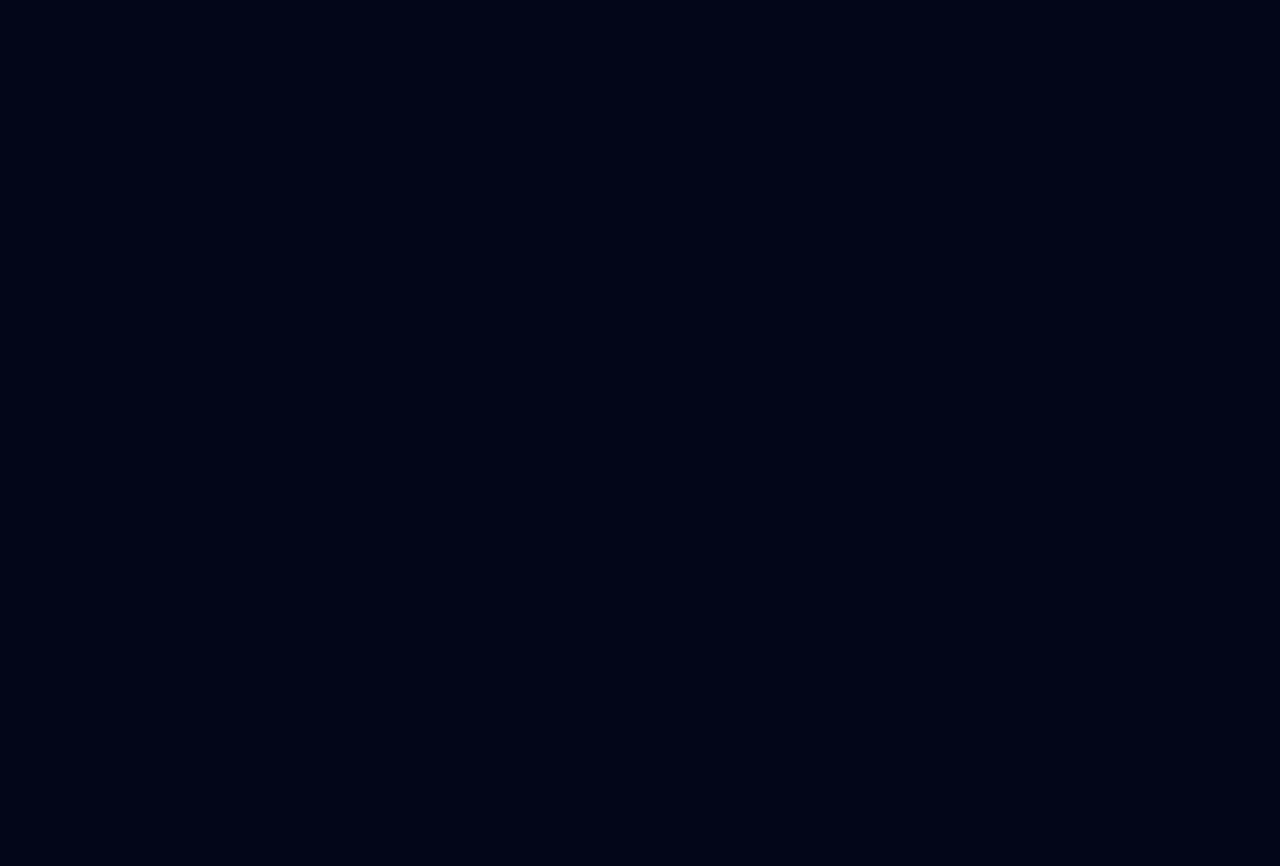
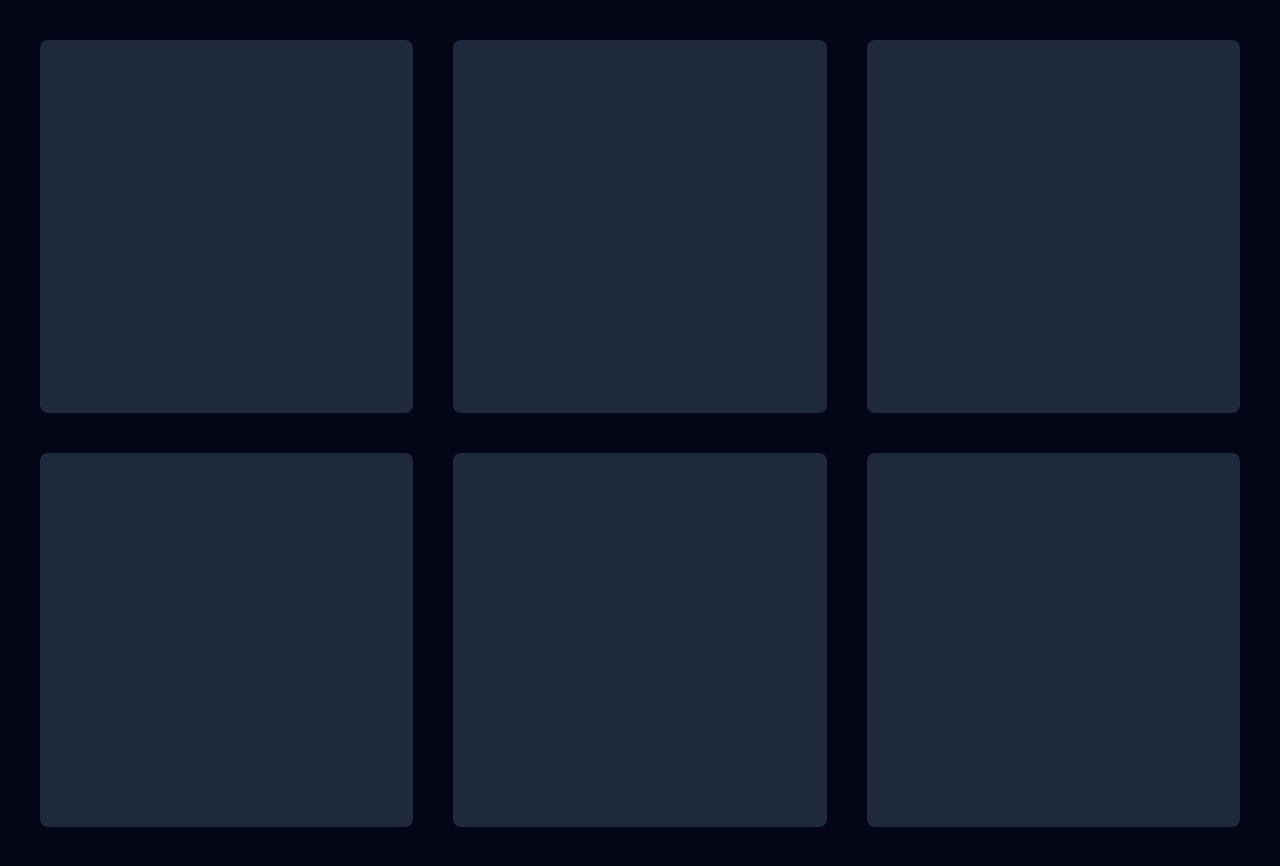
Before and after one commit to DrakeAlia/framer-motion-basics, a Next.js app: page / in a window 1280 px wide. Before the commit the page ends 800 px from the top, so only its background shows below. Built offline with nearby package versions, Linux system fonts and the light colour scheme.

Commit message:
setup grid

```diff
--- a/src/app/layout.tsx
+++ b/src/app/layout.tsx
@@ -1,6 +1,6 @@
 import type { Metadata } from "next";
 import { Inter } from "next/font/google";
-import "./globals.css";
+import "@/styles/globals.css";
 
 const inter = Inter({ subsets: ["latin"] });
 
--- a/src/app/page.tsx
+++ b/src/app/page.tsx
@@ -1,16 +1,29 @@
-import Image from "next/image";
+"use client";
+
+import { motion } from "framer-motion";
 
 export default function Home() {
   return (
     <div className="flex flex-col gap-10 overflow-x-hidden">
-      <section className="grid grid-cols-3 p-10 gap-10">
-        <div className="bg-slate-800 aspect-sqaure rounded-lg justify-center flex items-center gap-10"></div>
-        <div className="bg-slate-800 aspect-sqaure rounded-lg justify-center flex items-center gap-10"></div>
-        <div className="bg-slate-800 aspect-sqaure rounded-lg justify-center flex items-center gap-10"></div>
-        <div className="bg-slate-800 aspect-sqaure rounded-lg justify-center flex items-center gap-10"></div>
-        <div className="bg-slate-800 aspect-sqaure rounded-lg justify-center flex items-center gap-10"></div>
-        <div className="bg-slate-800 aspect-sqaure rounded-lg justify-center flex items-center gap-10"></div>
-      </section>
+      <motion.section
+        variants={{
+          hidden: { opacity: 0 },
+          show: {
+            opacity: 1,
+            transition: {
+              staggerChildren: 0.25,
+            },
+          },
+        }}
+        className="grid grid-cols-3 p-10 gap-10"
+      >
+        <div className="bg-slate-800 aspect-square rounded-lg justify-center flex items-center gap-10"></div>
+        <div className="bg-slate-800 aspect-square rounded-lg justify-center flex items-center gap-10"></div>
+        <div className="bg-slate-800 aspect-square rounded-lg justify-center flex items-center gap-10"></div>
+        <div className="bg-slate-800 aspect-square rounded-lg justify-center flex items-center gap-10"></div>
+        <div className="bg-slate-800 aspect-square rounded-lg justify-center flex items-center gap-10"></div>
+        <div className="bg-slate-800 aspect-square rounded-lg justify-center flex items-center gap-10"></div>
+      </motion.section>
     </div>
   );
 }
```
Also changed, not shown: src/styles/globals.css (renamed from src/app/globals.css).
